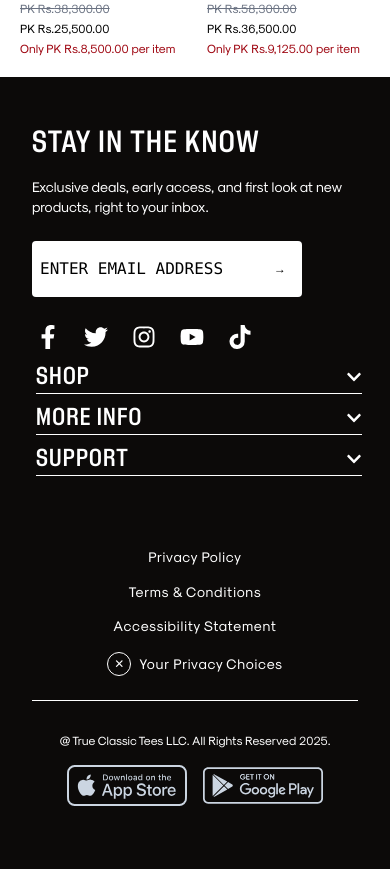
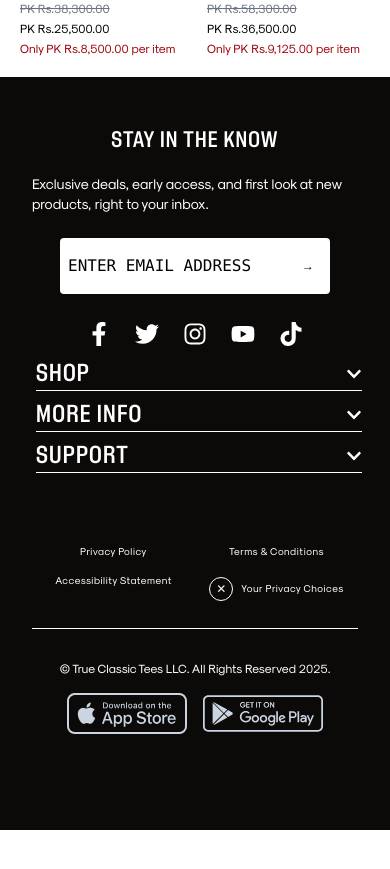
Before and after one commit to fadi-khan/store-frontend, a React (Vite) app: page / in a window 390 px wide. Shown: the part 3160-4029 px from the top of the page. After the commit the page ends 3990 px from the top, so only its background shows below. Built offline with nearby package versions, Linux system fonts and the light colour scheme; a web font is replaced by a local one.

Commit message:
making cards adjust size

```diff
--- a/src/common/FooterList.jsx
+++ b/src/common/FooterList.jsx
@@ -7,16 +7,18 @@ export  const FooterList = ({tagList=[], headline}) => {
     return (
         <div className={'w-full'}>
 
+            {/*for mobile*/}
             <div className={"relative md:hidden justify-between items-center flex w-full mx-1 border-b "}>
                 <h3 className={"tracking-wider text-2xl  staff-condensed text-white   "}>{headline}</h3>
                 <FaChevronDown onClick={() => setDownClick(!downClick)}/>
             </div>
 
-            <h3 className={"tracking-wider text-2xl hidden md:block  staff-condensed text-white   "}>{headline}</h3>
+            {/*for pc*/}
+            <h3 className={"tracking-wider text-2xl hidden  md:text-[16px] lg:text-2xl md:flex  staff-condensed text-white   "}>{headline}</h3>
                   <div className={`py-4  grid grid-cols-2 md:block  ${downClick?'block':'hidden'}`}>
                       {
                           tagList.map((tag, index) => (
-                              <a style={{color:"#e2dad5"}} className={"md:flex md:flex-col max-h-40 font-bold cursor-pointer  "}>{tag}</a>
+                              <a style={{color:"#e2dad5"}} className={"md:flex md:flex-col  max-h-40 font-bold cursor-pointer  "}>{tag}</a>
                           ))
                       }
                   </div>
--- a/src/components/Footer.jsx
+++ b/src/components/Footer.jsx
@@ -11,24 +11,34 @@ export const Footer = () => {
         setPrivacyAccepted(!privacyAccepted);
     };
 
+    const Choice =({text , onClick=()=>{}})=>{
+        return(
+            <a href={onClick} className="hover:underline tracking-wider text-white font-light text-[10px] md:text-[14px]">{text}</a>
+
+        )
+
+    }
+
     return (
-        <footer className="footer bg-black text-white px-8 py-12  ">
-            <div className="max-w-7xl mx-auto grid grid-cols-1 md:grid-cols-4 gap-2 md:gap-10 ">
+        <footer className="footer bg-black text-white px-8 py-12 w-full  ">
+            <div className="md:flex  w-full max-w-7xl   grid grid-cols-1 md:grid-cols-4 gap-2 md:gap-10 ">
                 {/* Stay in the Know */}
-                <div>
-                    <h2 className="  tracking-wider text-3xl  staff-condensed mb-4 uppercase">Stay in the Know</h2>
-                    <p className="mb-6 text-sm max-w-xs">
+                <div className={'flex flex-col items-center md:items-start'}>
+                    <h1 className=" text-left tracking-wider lg:text-3xl text-[22px] staff-condensed mb-4 uppercase">
+                        Stay in the Know
+                    </h1>
+                    <p className="mb-6 text-sm  ">
                         Exclusive deals, early access, and first look at new products, right to your inbox.
                     </p>
-                    <form className="flex mb-6 sk-modernist-mono ">
+                    <form className="flex mb-6 sk-modernist-mono items-center ">
                         <input
                             type="email"
                             placeholder="ENTER EMAIL ADDRESS"
-                            className=" py-4 p-2 rounded-l bg-white text-black placeholder-black font-mono  "
+                            className="flex py-4 p-2 rounded-l bg-white text-black placeholder-black font-mono  "
                         />
                         <button
                             type="submit"
-                            className="bg-white text-black px-4 py-2 rounded-r font-bold text-xs  "
+                            className="bg-white flex text-black px-4 py-5 rounded-r font-bold text-xs  "
                             aria-label="Subscribe"
                         >
                             →
@@ -52,22 +62,23 @@ export const Footer = () => {
                 </div>
 
                 {/* Shop */}
-                <FooterList headline="SHOP" tagList={shopByList} />
 
-                {/* More Info */}
-                <FooterList headline="MORE INFO" tagList={moreInfo} />
+                    <FooterList headline="SHOP" tagList={shopByList} />
 
-                {/* Support */}
-                <FooterList headline="SUPPORT" tagList={customerSupport} />
+                    {/* More Info */}
+                    <FooterList headline="MORE INFO" tagList={moreInfo} />
+
+                    {/* Support */}
+                    <FooterList headline="SUPPORT" tagList={customerSupport} />
+
             </div>
 
             {/* Bottom row */}
-            <div className="mt-12 border-b border-white  py-6 flex flex-col md:flex-row items-center justify-center space-y-4 md:space-y-0 md:space-x-6 text-xs">
-                <a href="#" className="hover:underline tracking-wider text-white font-light text-[14px]">Privacy Policy</a>
-                <a href="#" className="hover:underline tracking-wider text-white font-light text-[14px]">Terms & Conditions</a>
-                <a href="#" className="hover:underline tracking-wider text-white font-light text-[14px]">Accessibility Statement</a>
-
-                <div className="flex items-center space-x-2">
+            <div className="  mt-12 border-b border-white  py-6 grid grid-cols-2 md:flex  place-items-center md:flex-row items-center justify-center space-y-4 md:space-y-0 md:space-x-6 text-xs">
+                <Choice text={"Privacy Policy"}/>
+                <Choice text={"Terms & Conditions"}/>
+                <Choice text={"Accessibility Statement"}/>
+                <div className="flex items-center space-x-2 ">
                     <button
                         onClick={togglePrivacy}
                         aria-pressed={privacyAccepted}
@@ -78,7 +89,7 @@ export const Footer = () => {
                     >
                         {privacyAccepted ? '✓' : '✕'}
                     </button>
-                    <span className={"tracking-wider  text-white font-light text-[14px]"}>Your Privacy Choices</span>
+                    <Choice text={"Your Privacy Choices"}/>
                 </div>
             </div>
 
@@ -88,7 +99,7 @@ export const Footer = () => {
                 <div></div>
                 <div className={'flex'}>
 
-                    <span className={"text-xs"}><a className={"cursor-pointer"}>@ True Classic Tees LLC. </a> All Rights Reserved 2025.</span>
+                    <span className={"text-xs"}><a className={"cursor-pointer"}>© True Classic Tees LLC. </a> All Rights Reserved 2025.</span>
 
 
                 </div>
```
